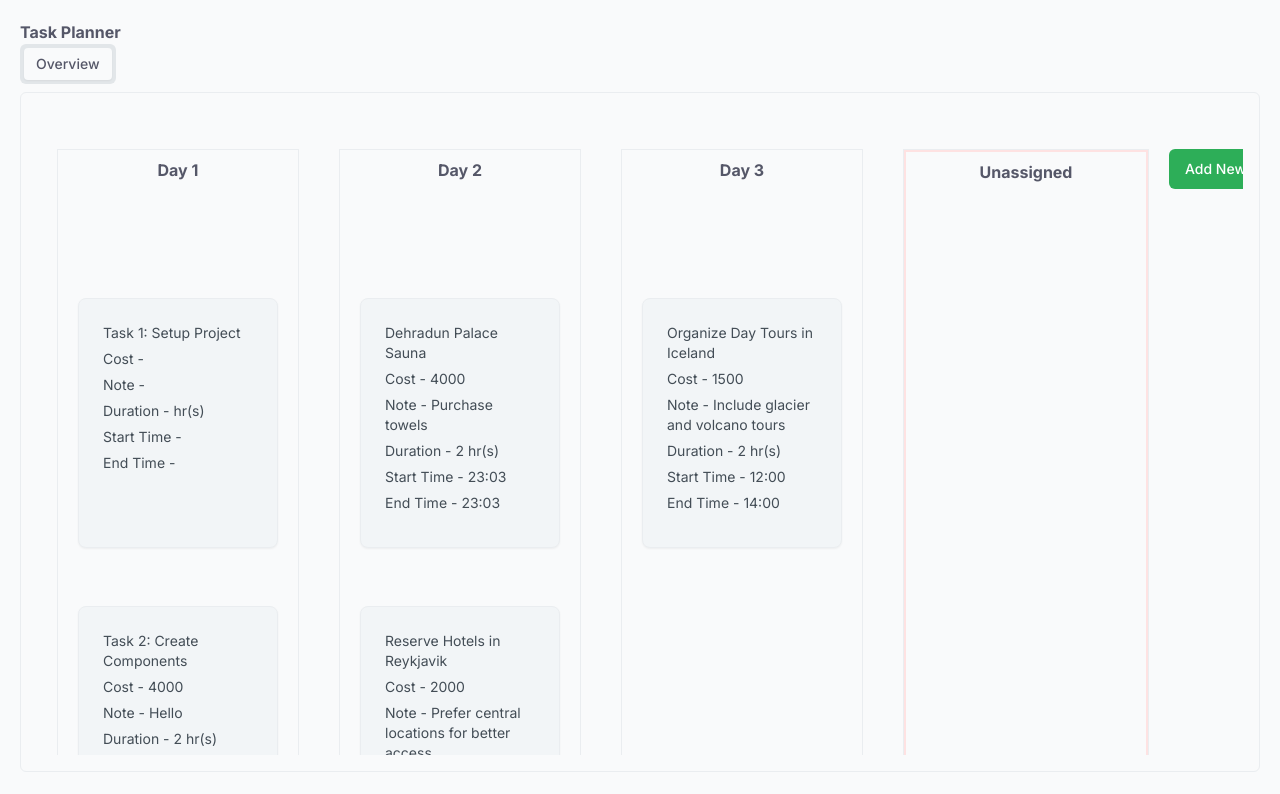
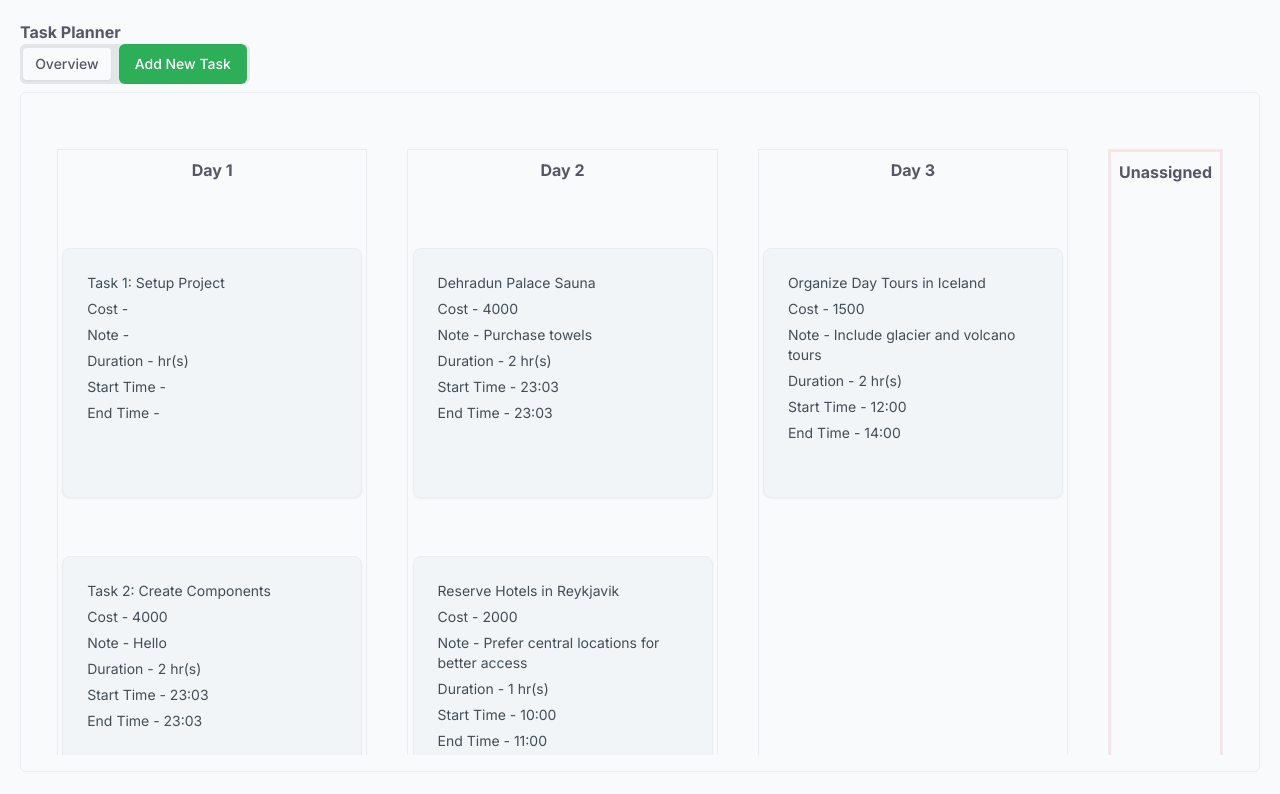
Before and after one commit to prathamdupare/task-drag, a Next.js app: page /tasks in a window 1280 px wide. Shown: the top 794 px of the page. Built offline with nearby package versions, Linux system fonts and the light colour scheme.

Commit message:
added horizontal scrolling

```diff
--- a/src/app/tasks/page.jsx
+++ b/src/app/tasks/page.jsx
@@ -19,6 +19,7 @@ import {
   tasksAtom,
   titleAtom,
 } from "../recoilContextProvider";
+import { Scrollbar } from "@radix-ui/react-scroll-area";
 
 const Page = () => {
   const [tasks, setTasks] = useRecoilState(tasksAtom);
@@ -96,12 +97,16 @@ const Page = () => {
         <span className="font-bold">Task Planner</span>
       </Link>
       <Tabs defaultValue="overview" className="w-full">
-        <TabsList>
+        <TabsList className="flex w-[230px] gap-2 ">
           <TabsTrigger value="overview">Overview</TabsTrigger>
+
+          <div>
+            <CreateTask cardClick={cardClick} addTask={addTask} />
+          </div>
         </TabsList>
         <TabsContent value="overview">
-          <ScrollArea className="h-[85vh] w-full rounded-md border p-4">
-            <div className="rounded-md mt-10 h-full flex flex-col md:flex-row">
+          <ScrollArea className="h-[85vh]  rounded-md border p-4">
+            <div className="rounded-md overflow-hidden mt-10 h-full flex flex-row md:flex-row">
               <div className="mx-5 border min-h-full flex">
                 <div className="flex flex-col items-center ">
                   <p className="p-2 font-bold">Day 1</p>
@@ -148,8 +153,8 @@ const Page = () => {
                   />
                 </div>
               </div>
-              <CreateTask cardClick={cardClick} addTask={addTask} />
             </div>
+            <Scrollbar orientation="horizontal" />
           </ScrollArea>
         </TabsContent>
       </Tabs>
--- a/src/components/TaskColumn.jsx
+++ b/src/components/TaskColumn.jsx
@@ -9,9 +9,9 @@ const TaskColumn = ({ onDrop, status, cardClick }) => {
   const filteredTasks = tasks.filter((task) => task.status === status);
 
   return (
-    <div className="flex flex-col w-full h-full md:w-[200px]  gap-2 mx-5">
+    <div className="flex flex-col w-full h-full w-[250px]  max-w-[300px] gap-2 mx-5">
       <DropArea
-        extra={filteredTasks.length === 0 ? "flex-grow h-full" : "h-[100px]"}
+        extra={filteredTasks.length === 0 ? "flex-grow h-full" : "h-[50px]"}
         onDrop={() => onDrop(status, 0)}
       />
       {tasks.map(
```
